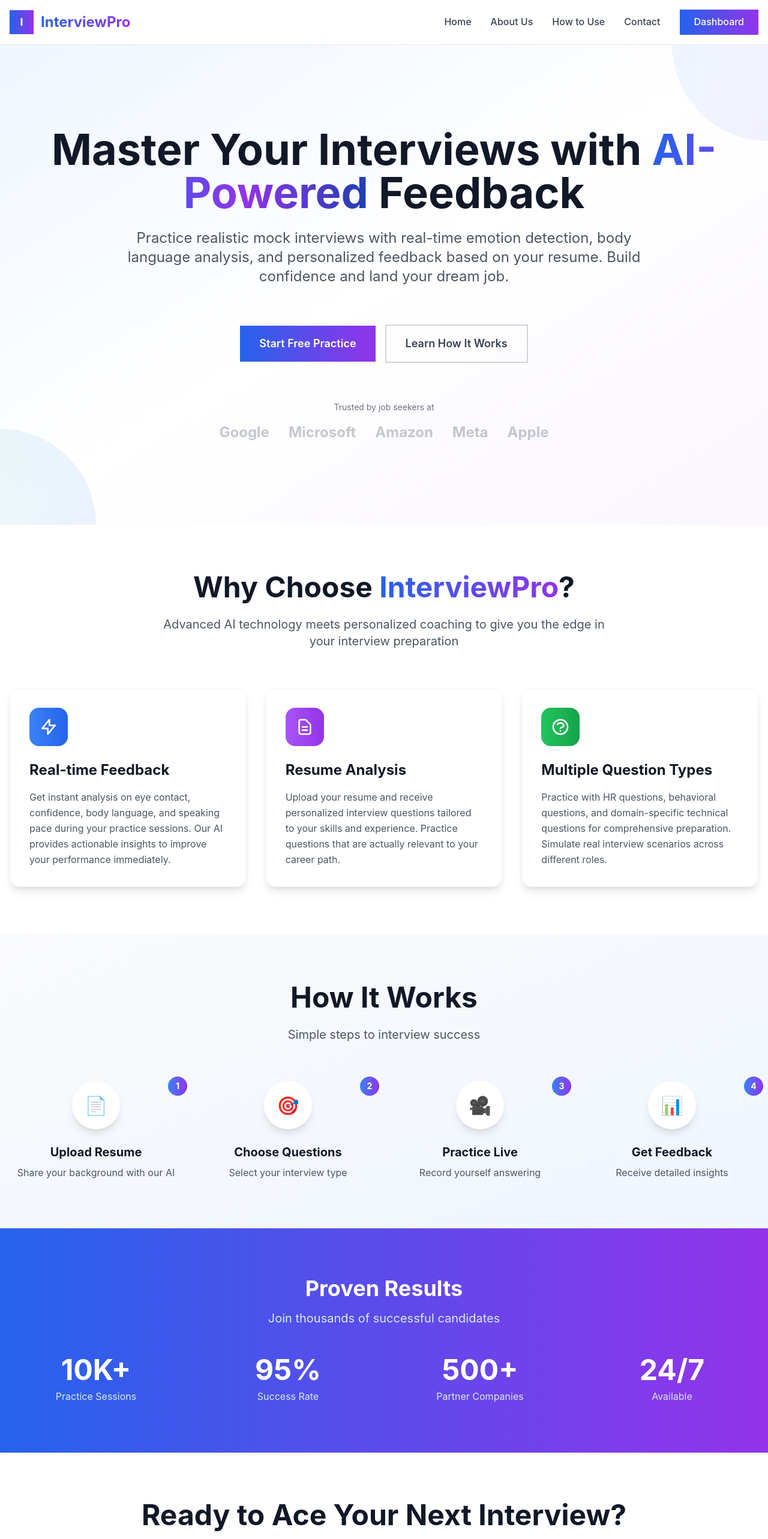
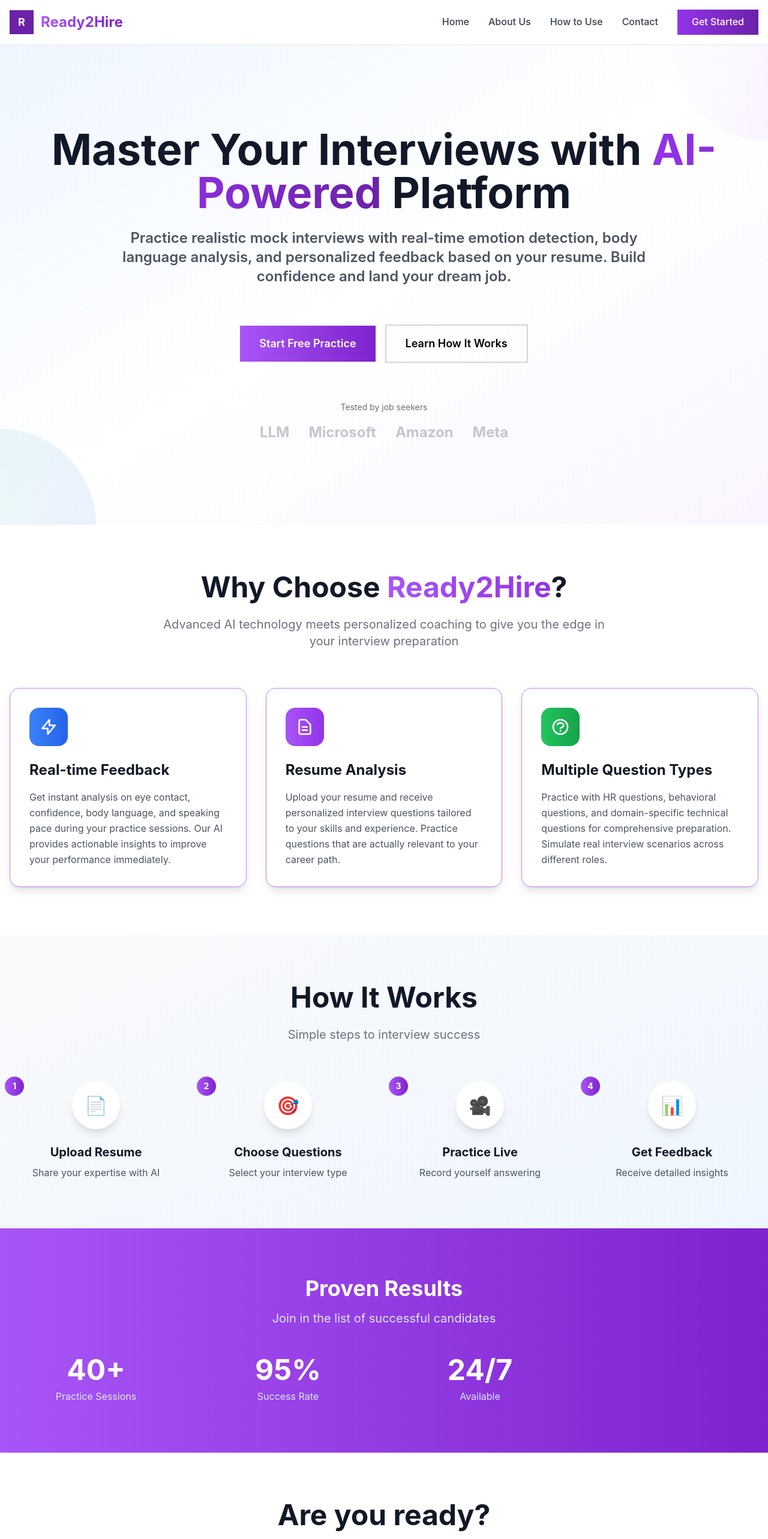
Before and after one commit to manavvinayak/hackcbs_client, a React (Vite) app: page / in a window 1280 px wide. Shown: the top 2566 px of the page at 60% size. Built offline with nearby package versions, Linux system fonts and the light colour scheme.

Commit message:
Fixed UI

```diff
--- a/src/components/Footer.jsx
+++ b/src/components/Footer.jsx
@@ -10,11 +10,11 @@ export default function Footer() {
           {/* Company Info */}
           <div className="col-span-1 md:col-span-2">
             <div className="flex items-center gap-3 mb-6">
-              <div className="w-10 h-10 bg-gradient-to-r from-blue-600 to-purple-600 rounded-lg flex items-center justify-center">
-                <span className="text-white font-bold text-lg">I</span>
+              <div className="w-10 h-10 bg-purple-800 rounded-lg flex items-center justify-center">
+                <span className="text-white font-bold text-lg">R</span>
               </div>
-              <h3 className="text-2xl font-bold bg-gradient-to-r from-blue-400 to-purple-400 bg-clip-text text-transparent">
-                InterviewPro
+              <h3 className="text-2xl font-bold bg-gradient-to-r from-purple-300 to-purple-600 bg-clip-text text-transparent">
+                Ready2Hire
               </h3>
             </div>
             <p className="text-gray-300 leading-relaxed mb-6 max-w-md">
--- a/src/components/Navbar.jsx
+++ b/src/components/Navbar.jsx
@@ -7,44 +7,44 @@ export default function Navbar() {
     <nav className="bg-white shadow-lg border-b border-gray-200">
       <div className="max-w-7xl mx-auto px-4 py-4 flex justify-between items-center">
         <Link to="/" className="flex items-center gap-3 cursor-pointer group">
-          <div className="w-10 h-10 bg-gradient-to-r from-blue-600 to-purple-600 rounded-lg flex items-center justify-center group-hover:scale-105 transition-transform">
-            <span className="text-white font-bold text-lg">I</span>
+          <div className="w-10 h-10 bg-purple-800 rounded-lg flex items-center justify-center group-hover:scale-105 transition-transform">
+            <span className="text-white font-bold text-lg">R</span>
           </div>
-          <h1 className="text-2xl font-bold bg-gradient-to-r from-blue-600 to-purple-600 bg-clip-text text-transparent">
-            InterviewPro
+          <h1 className="text-2xl font-bold bg-gradient-to-r from-purple-500 to-purple-700 bg-clip-text text-transparent">
+            Ready2Hire
           </h1>
         </Link>
 
         <div className="hidden md:flex items-center gap-8">
           <Link
             to="/"
-            className="text-gray-700 hover:text-blue-600 font-medium transition-colors"
+            className="text-gray-700 hover:text-purple-700 font-medium transition-colors"
           >
             Home
           </Link>
           <Link
             to="/about"
-            className="text-gray-700 hover:text-blue-600 font-medium transition-colors"
+            className="text-gray-700 hover:text-purple-700 font-medium transition-colors"
           >
             About Us
           </Link>
           <Link
             to="/how-to-use"
-            className="text-gray-700 hover:text-blue-600 font-medium transition-colors"
+            className="text-gray-700 hover:text-purple-700 font-medium transition-colors"
           >
             How to Use
           </Link>
           <Link
             to="/contact"
-            className="text-gray-700 hover:text-blue-600 font-medium transition-colors"
+            className="text-gray-700 hover:text-purple-700 font-medium transition-colors"
           >
             Contact
           </Link>
           <Link
             to="/dashboard"
-            className="px-6 py-2 bg-gradient-to-r from-blue-600 to-purple-600 text-white rounded-lg hover:shadow-lg transform hover:-translate-y-0.5 transition-all font-medium"
+            className="px-6 py-2 bg-gradient-to-r from-purple-600 to-purple-800 text-white rounded-lg hover:shadow-lg transform hover:-translate-y-0.5 transition-all font-medium"
           >
-            Dashboard
+            Get Started
           </Link>
         </div>
 
--- a/src/pages/About.jsx
+++ b/src/pages/About.jsx
@@ -6,7 +6,7 @@ export default function About() {
       <div className="max-w-6xl mx-auto px-4">
         {/* Hero Section */}
         <div className="text-center mb-16">
-          <h1 className="text-5xl font-bold bg-gradient-to-r from-blue-600 to-purple-600 bg-clip-text text-transparent mb-6">
+          <h1 className="text-5xl font-bold bg-black bg-clip-text text-transparent mb-6">
             About InterviewPro
           </h1>
           <p className="text-xl text-gray-600 max-w-3xl mx-auto leading-relaxed">
@@ -24,7 +24,7 @@ export default function About() {
                 to democratize access to high-quality interview preparation, making it possible for anyone to practice and improve
                 their interview skills with cutting-edge AI technology.
               </p>
-              <p className="text-gray-600 text-lg leading-relaxed">
+              <p className="text-gray-700 text-lg leading-relaxed">
                 Our platform combines advanced emotion detection, body language analysis, and personalized feedback to help
                 candidates build confidence and improve their performance in real interviews.
               </p>
--- a/src/pages/Landing.jsx
+++ b/src/pages/Landing.jsx
@@ -11,7 +11,7 @@ export default function Landing() {
       <section className="relative min-h-screen flex items-center justify-center bg-gradient-to-br from-blue-50 via-white to-purple-50 overflow-hidden">
         {/* Background decoration */}
         <div className="absolute inset-0 overflow-hidden">
-          <div className="absolute -top-40 -right-40 w-80 h-80 bg-gradient-to-r from-blue-400 to-purple-500 rounded-full opacity-10 animate-pulse"></div>
+          <div className="absolute -top-40 -right-40 w-80 h-80 bg-gradient-to-r from-purple-100 to-purple-500 rounded-full opacity-10 animate-pulse"></div>
           <div className="absolute -bottom-40 -left-40 w-80 h-80 bg-gradient-to-r from-green-400 to-blue-500 rounded-full opacity-10 animate-pulse"></div>
         </div>
 
@@ -19,12 +19,12 @@ export default function Landing() {
           <div className="animate-fade-in">
             <h1 className="text-6xl md:text-7xl font-bold text-gray-900 leading-tight mb-6">
               Master Your Interviews with{" "}
-              <span className="bg-gradient-to-r from-blue-600 via-purple-600 to-blue-800 bg-clip-text text-transparent">
+              <span className="bg-gradient-to-r from-purple-600 to-purple-800 bg-clip-text text-transparent">
                 AI-Powered
               </span>{" "}
-              Feedback
+              Platform
             </h1>
-            <p className="text-xl md:text-2xl text-gray-600 max-w-4xl mx-auto leading-relaxed">
+            <p className="text-xl md:text-2xl text-gray-600 font-semibold max-w-4xl mx-auto leading-relaxed">
               Practice realistic mock interviews with real-time emotion detection, body language analysis, and personalized
               feedback based on your resume. Build confidence and land your dream job.
             </p>
@@ -33,26 +33,26 @@ export default function Landing() {
           <div className="flex flex-col sm:flex-row gap-4 justify-center items-center pt-8">
             <button
               onClick={() => navigate("/dashboard")}
-              className="px-8 py-4 bg-gradient-to-r from-blue-600 to-purple-600 text-white text-lg font-semibold rounded-lg hover:shadow-2xl transform hover:-translate-y-1 transition-all duration-300 min-w-[200px]"
+              className="px-8 py-4 bg-gradient-to-r from-purple-500 to-purple-700 text-white text-lg font-semibold rounded-lg hover:shadow-xl transform hover:-translate-y-1 transition-all duration-300 min-w-[200px]"
             >
               Start Free Practice
             </button>
             <button
               onClick={() => navigate("/how-to-use")}
-              className="px-8 py-4 border-2 border-gray-300 text-gray-700 text-lg font-semibold rounded-lg hover:border-blue-500 hover:text-blue-600 transition-all duration-300 min-w-[200px]"
+              className="px-8 py-4 border-2 border-gray-300 text-black text-lg font-semibold rounded-lg hover:border-purple-500 hover:text-purple-600 transition-all duration-300 min-w-[200px]"
             >
               Learn How It Works
             </button>
           </div>
 
           <div className="pt-8">
-            <p className="text-sm text-gray-500 mb-4">Trusted by job seekers at</p>
+            <p className="text-sm text-gray-500 mb-4">Tested by job seekers </p>
             <div className="flex flex-wrap justify-center items-center gap-8 opacity-60">
-              <div className="text-2xl font-bold text-gray-400">Google</div>
+              <div className="text-2xl font-bold text-gray-400">LLM</div>
               <div className="text-2xl font-bold text-gray-400">Microsoft</div>
               <div className="text-2xl font-bold text-gray-400">Amazon</div>
               <div className="text-2xl font-bold text-gray-400">Meta</div>
-              <div className="text-2xl font-bold text-gray-400">Apple</div>
+
             </div>
           </div>
         </div>
@@ -64,18 +64,18 @@ export default function Landing() {
           <div className="text-center mb-16">
             <h2 className="text-4xl md:text-5xl font-bold text-gray-900 mb-6">
               Why Choose{" "}
-              <span className="bg-gradient-to-r from-blue-600 to-purple-600 bg-clip-text text-transparent">
-                InterviewPro
+              <span className="bg-gradient-to-r from-purple-500 to-purple-600 bg-clip-text text-transparent">
+                Ready2Hire
               </span>
               ?
             </h2>
-            <p className="text-xl text-gray-600 max-w-3xl mx-auto">
+            <p className="text-xl text-gray-500 max-w-3xl mx-auto">
               Advanced AI technology meets personalized coaching to give you the edge in your interview preparation
             </p>
           </div>
 
           <div className="grid md:grid-cols-3 gap-8">
-            <div className="group bg-white p-8 rounded-2xl shadow-lg border border-gray-100 hover:shadow-2xl hover:-translate-y-1 transition-all duration-300">
+            <div className="group bg-white p-8 rounded-2xl shadow-lg border border-purple-400 hover:shadow-2xl hover:-translate-y-1 transition-all duration-300">
               <div className="w-16 h-16 bg-gradient-to-r from-blue-500 to-blue-600 rounded-2xl flex items-center justify-center mb-6 group-hover:scale-110 transition-transform">
                 <svg className="w-8 h-8 text-white" fill="none" stroke="currentColor" viewBox="0 0 24 24">
                   <path strokeLinecap="round" strokeLinejoin="round" strokeWidth={2} d="M13 10V3L4 14h7v7l9-11h-7z" />
@@ -88,7 +88,7 @@ export default function Landing() {
               </p>
             </div>
 
-            <div className="group bg-white p-8 rounded-2xl shadow-lg border border-gray-100 hover:shadow-2xl hover:-translate-y-1 transition-all duration-300">
+            <div className="group bg-white p-8 rounded-2xl shadow-lg border border-purple-400  hover:shadow-2xl hover:-translate-y-1 transition-all duration-300">
               <div className="w-16 h-16 bg-gradient-to-r from-purple-500 to-purple-600 rounded-2xl flex items-center justify-center mb-6 group-hover:scale-110 transition-transform">
                 <svg className="w-8 h-8 text-white" fill="none" stroke="currentColor" viewBox="0 0 24 24">
                   <path strokeLinecap="round" strokeLinejoin="round" strokeWidth={2} d="M9 12h6m-6 4h6m2 5H7a2 2 0 01-2-2V5a2 2 0 012-2h5.586a1 1 0 01.707.293l5.414 5.414a1 1 0 01.293.707V19a2 2 0 01-2 2z" />
@@ -101,7 +101,7 @@ export default function Landing() {
               </p>
             </div>
 
-            <div className="group bg-white p-8 rounded-2xl shadow-lg border border-gray-100 hover:shadow-2xl hover:-translate-y-1 transition-all duration-300">
+            <div className="group bg-white p-8 rounded-2xl shadow-lg border border-purple-400 hover:shadow-2xl hover:-translate-y-1 transition-all duration-300">
               <div className="w-16 h-16 bg-gradient-to-r from-green-500 to-green-600 rounded-2xl flex items-center justify-center mb-6 group-hover:scale-110 transition-transform">
                 <svg className="w-8 h-8 text-white" fill="none" stroke="currentColor" viewBox="0 0 24 24">
                   <path strokeLinecap="round" strokeLinejoin="round" strokeWidth={2} d="M8.228 9c.549-1.165 2.03-2 3.772-2 2.21 0 4 1.343 4 3 0 1.4-1.278 2.575-3.006 2.907-.542.104-.994.54-.994 1.093m0 3h.01M21 12a9 9 0 11-18 0 9 9 0 0118 0z" />
@@ -122,14 +122,14 @@ export default function Landing() {
         <div className="max-w-7xl mx-auto px-4">
           <div className="text-center mb-16">
             <h2 className="text-4xl md:text-5xl font-bold text-gray-900 mb-6">How It Works</h2>
-            <p className="text-xl text-gray-600 max-w-3xl mx-auto">
+            <p className="text-xl text-gray-500 max-w-3xl mx-auto">
               Simple steps to interview success
             </p>
           </div>
 
           <div className="grid md:grid-cols-4 gap-8">
             {[
-              { step: "1", title: "Upload Resume", desc: "Share your background with our AI", icon: "📄" },
+              { step: "1", title: "Upload Resume", desc: "Share your expertise with  AI", icon: "📄" },
               { step: "2", title: "Choose Questions", desc: "Select your interview type", icon: "🎯" },
               { step: "3", title: "Practice Live", desc: "Record yourself answering", icon: "🎥" },
               { step: "4", title: "Get Feedback", desc: "Receive detailed insights", icon: "📊" }
@@ -139,7 +139,7 @@ export default function Landing() {
                   <div className="w-20 h-20 bg-white rounded-full flex items-center justify-center mx-auto shadow-lg group-hover:shadow-xl transition-shadow">
                     <span className="text-3xl">{item.icon}</span>
                   </div>
-                  <div className="absolute -top-2 -right-2 w-8 h-8 bg-gradient-to-r from-blue-500 to-purple-600 rounded-full flex items-center justify-center text-white font-bold text-sm">
+                  <div className="absolute -top-2 -left-2 w-8 h-8 bg-gradient-to-r from-purple-500 to-purple-700 rounded-full flex items-center justify-center text-white font-bold text-sm">
                     {item.step}
                   </div>
                 </div>
@@ -152,26 +152,26 @@ export default function Landing() {
       </section>
 
       {/* Stats Section */}
-      <section className="py-20 bg-gradient-to-r from-blue-600 to-purple-600 text-white">
+      <section className="py-20 bg-gradient-to-r from-purple-500 to-purple-700 text-white">
         <div className="max-w-7xl mx-auto px-4">
           <div className="text-center mb-12">
             <h2 className="text-4xl font-bold mb-4">Proven Results</h2>
-            <p className="text-xl text-blue-100">Join thousands of successful candidates</p>
+            <p className="text-xl text-blue-100">Join in the list of successful candidates</p>
           </div>
 
           <div className="grid grid-cols-2 md:grid-cols-4 gap-8 text-center">
             <div>
-              <div className="text-4xl md:text-5xl font-bold mb-2">10K+</div>
+              <div className="text-4xl md:text-5xl font-bold mb-2">40+</div>
               <div className="text-blue-100">Practice Sessions</div>
             </div>
             <div>
               <div className="text-4xl md:text-5xl font-bold mb-2">95%</div>
               <div className="text-blue-100">Success Rate</div>
             </div>
-            <div>
+            {/* <div>
               <div className="text-4xl md:text-5xl font-bold mb-2">500+</div>
               <div className="text-blue-100">Partner Companies</div>
-            </div>
+            </div> */}
             <div>
               <div className="text-4xl md:text-5xl font-bold mb-2">24/7</div>
               <div className="text-blue-100">Available</div>
@@ -184,21 +184,21 @@ export default function Landing() {
       <section className="py-20 bg-white">
         <div className="max-w-4xl mx-auto px-4 text-center">
           <h2 className="text-4xl md:text-5xl font-bold text-gray-900 mb-6">
-            Ready to Ace Your Next Interview?
+            Are you ready?
           </h2>
-          <p className="text-xl text-gray-600 mb-8 max-w-2xl mx-auto">
+          <p className="text-xl text-gray-700 mb-8 max-w-2xl mx-auto">
             Start practicing today and build the confidence you need to succeed. It's free to get started!
           </p>
           <div className="flex flex-col sm:flex-row gap-4 justify-center">
             <button
               onClick={() => navigate("/dashboard")}
-              className="px-8 py-4 bg-gradient-to-r from-blue-600 to-purple-600 text-white text-lg font-semibold rounded-lg hover:shadow-2xl transform hover:-translate-y-1 transition-all duration-300"
+              className="px-8 py-4 bg-gradient-to-r from-purple-500 to-purple-700 text-white text-lg font-semibold rounded-lg hover:shadow-2xl transform hover:-translate-y-1 transition-all duration-300"
             >
               Start Free Practice Now
             </button>
             <button
               onClick={() => navigate("/contact")}
-              className="px-8 py-4 border-2 border-gray-300 text-gray-700 text-lg font-semibold rounded-lg hover:border-blue-500 hover:text-blue-600 transition-all duration-300"
+              className="px-8 py-4 border-2 border-gray-300 text-gray-700 text-lg font-semibold rounded-lg hover:border-purple-500 hover:text-purple-600  transition-all duration-300"
             >
               Contact Support
             </button>
```
